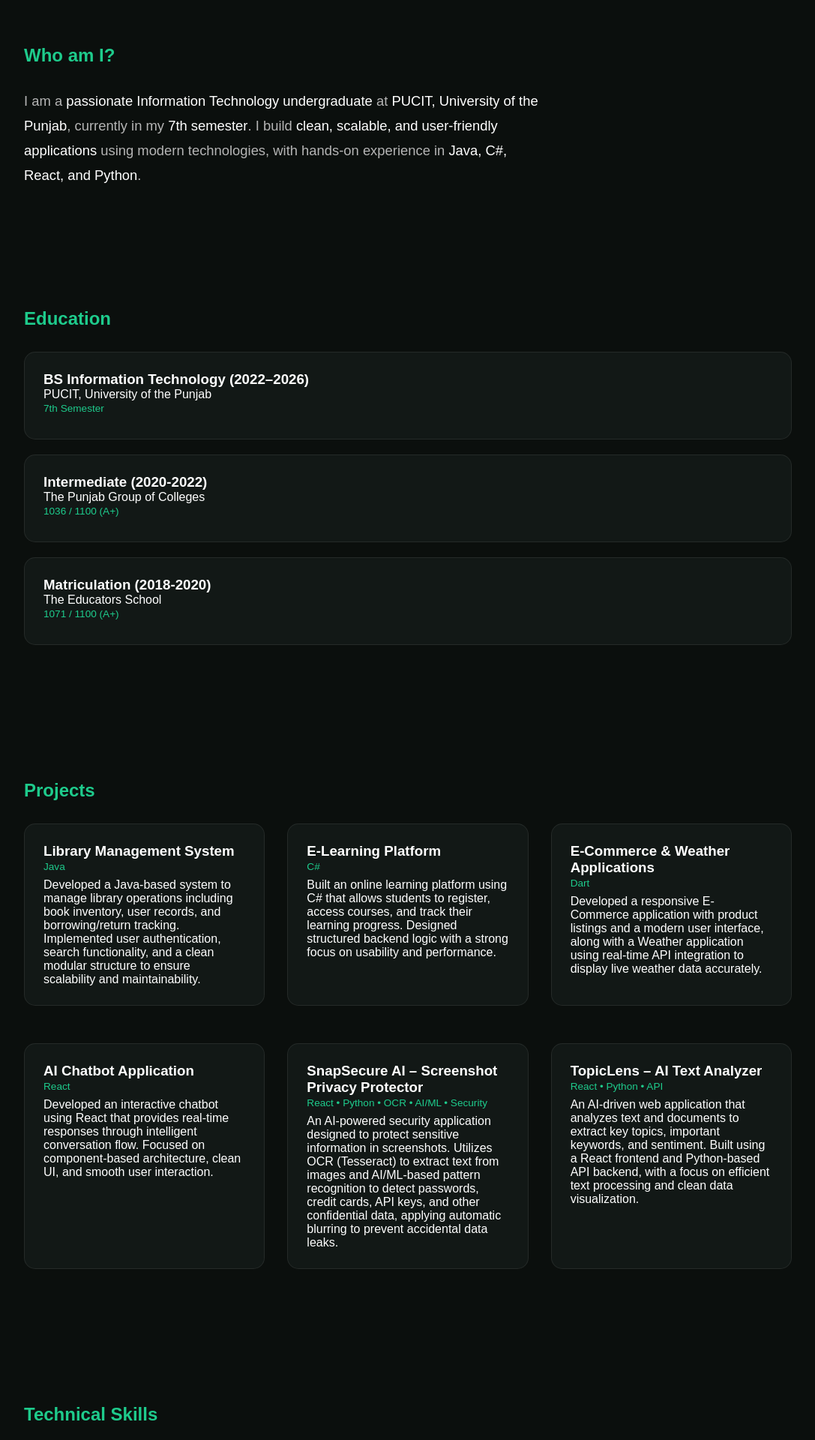
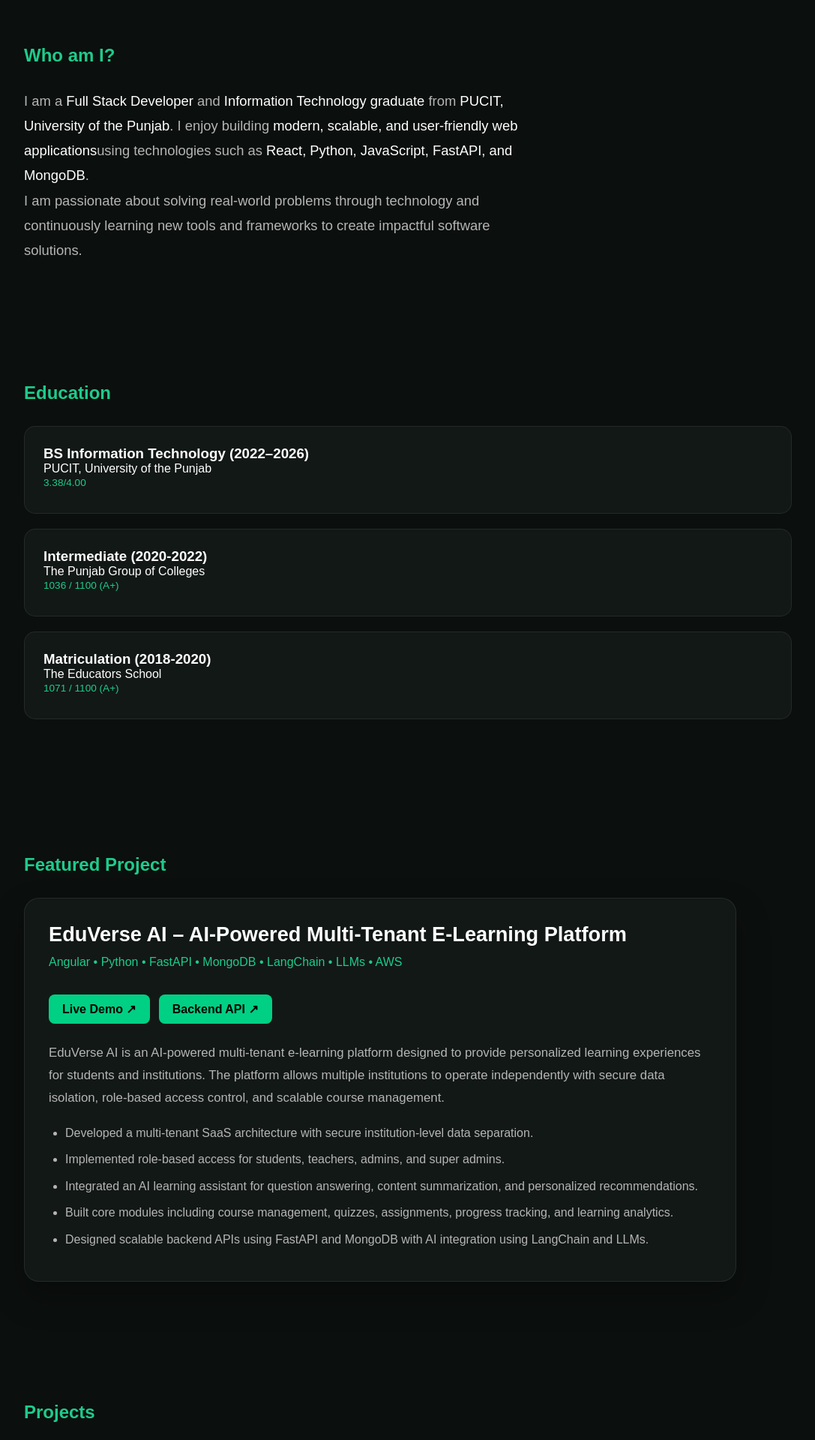
Before and after one commit to EmanShahbaz22/Portfolio, a React (Vite) app: page / in a window 1280 px wide. Shown: the part 820-2740 px from the top of the page at 75% size, without its empty margins (96-1183 px from the left). Built offline with nearby package versions, Linux system fonts and the light colour scheme.

Commit message:
Update portfolio with featured project and project links

```diff
--- a/src/App.css
+++ b/src/App.css
@@ -459,3 +459,65 @@
     grid-template-columns: 1fr; /* mobile */
   }
 }
+
+.featured-card {
+  background: var(--card);
+  border: 1px solid rgba(255, 255, 255, 0.08);
+  border-radius: 20px;
+  padding: 32px;
+  max-width: 950px;
+  box-shadow: 0 20px 45px rgba(0, 0, 0, 0.25);
+}
+
+.featured-card h3 {
+  font-size: 1.7rem;
+  margin-bottom: 12px;
+  color: var(--text);
+}
+
+.featured-card span {
+  display: inline-block;
+  color: var(--primary);
+  font-weight: 500;
+  margin-bottom: 18px;
+}
+
+.featured-card p {
+  color: var(--muted);
+  line-height: 1.8;
+  font-size: 1.05rem;
+  margin-bottom: 18px;
+}
+
+.featured-card ul {
+  padding-left: 22px;
+}
+
+.featured-card li {
+  color: var(--muted);
+  margin-bottom: 10px;
+  line-height: 1.6;
+}
+
+.project-links {
+  display: flex;
+  gap: 12px;
+  margin: 16px 0 24px;
+  flex-wrap: wrap;
+}
+
+.project-links a {
+  display: inline-block;
+  padding: 10px 18px;
+  background: #00d084;
+  color: #000;
+  text-decoration: none;
+  border-radius: 8px;
+  font-weight: 600;
+  transition: 0.3s ease;
+}
+
+.project-links a:hover {
+  transform: translateY(-2px);
+  opacity: 0.9;
+}
--- a/src/App.jsx
+++ b/src/App.jsx
@@ -6,6 +6,7 @@ import Skills from "./components/Skills";
 import Projects from "./components/Projects";
 import Contact from "./components/Contact";
 import Footer from "./components/Footer";
+import FeaturedProject from "./components/FeaturedProject";
 
 export default function App() {
   return (
@@ -14,6 +15,7 @@ export default function App() {
       <Hero />
       <About />
       <Education />
+      <FeaturedProject />
       <Projects />
       <Skills />
       <Contact />
--- a/src/components/About.jsx
+++ b/src/components/About.jsx
@@ -2,14 +2,19 @@ export default function About() {
   return (
     <section id="about" className="section">
       <h2>Who am I?</h2>
+
       <p className="about-text">
-  I am a <strong>passionate Information Technology undergraduate</strong> at
-  <strong> PUCIT, University of the Punjab</strong>, currently in my
-  <strong> 7th semester</strong>. I build <strong>clean, scalable, and
-  user-friendly applications</strong> using modern technologies, with hands-on
-  experience in <strong>Java, C#, React, and Python</strong>.
-</p>
+        I am a <strong>Full Stack Developer</strong> and
+        <strong> Information Technology graduate</strong> from
+        <strong> PUCIT, University of the Punjab</strong>. I enjoy building
+        <strong> modern, scalable, and user-friendly web applications</strong>
+        using technologies such as <strong>React, Python, JavaScript, FastAPI, and MongoDB</strong>.
+      </p>
 
+      <p className="about-text">
+        I am passionate about solving real-world problems through technology and
+        continuously learning new tools and frameworks to create impactful software solutions.
+      </p>
     </section>
   );
 }
--- a/src/components/Education.jsx
+++ b/src/components/Education.jsx
@@ -6,7 +6,7 @@ export default function Education() {
       <div className="card">
         <h3>BS Information Technology (2022–2026)</h3>
         <p>PUCIT, University of the Punjab</p>
-        <span>7th Semester</span>
+        <span>3.38/4.00</span>
       </div>
 
       <div className="card">
--- /dev/null
+++ b/src/components/FeaturedProject.jsx
@@ -0,0 +1,64 @@
+export default function FeaturedProject() {
+  return (
+    <section id="featured-project" className="section">
+      <h2>Featured Project</h2>
+
+      <div className="featured-card">
+        <h3>EduVerse AI – AI-Powered Multi-Tenant E-Learning Platform</h3>
+
+        <span>
+          Angular • Python • FastAPI • MongoDB • LangChain • LLMs • AWS
+        </span>
+
+        <div className="project-links">
+          <a
+            href="https://eduverse-ai-app.vercel.app/"
+            target="_blank"
+            rel="noopener noreferrer"
+          >
+            Live Demo ↗
+          </a>
+
+          <a
+            href="https://eduverse-ai-main-backend.onrender.com/docs"
+            target="_blank"
+            rel="noopener noreferrer"
+          >
+            Backend API ↗
+          </a>
+        </div>
+
+        <p>
+          EduVerse AI is an AI-powered multi-tenant e-learning platform designed
+          to provide personalized learning experiences for students and
+          institutions. The platform allows multiple institutions to operate
+          independently with secure data isolation, role-based access control,
+          and scalable course management.
+        </p>
+
+        <ul>
+          <li>
+            Developed a multi-tenant SaaS architecture with secure
+            institution-level data separation.
+          </li>
+          <li>
+            Implemented role-based access for students, teachers, admins, and
+            super admins.
+          </li>
+          <li>
+            Integrated an AI learning assistant for question answering, content
+            summarization, and personalized recommendations.
+          </li>
+          <li>
+            Built core modules including course management, quizzes,
+            assignments, progress tracking, and learning analytics.
+          </li>
+          <li>
+            Designed scalable backend APIs using FastAPI and MongoDB with AI
+            integration using LangChain and LLMs.
+          </li>
+        </ul>
+      </div>
+    </section>
+  );
+}
--- a/src/components/Hero.jsx
+++ b/src/components/Hero.jsx
@@ -8,7 +8,7 @@ export default function Hero() {
 
         <h1>
           Hi There! <br />
-          I am <span className="highlight"> Software Developer</span>
+          I am <span className="highlight"> Full Stack Developer</span>
         </h1>
 
         <p className="hero-subtitle">
--- a/src/components/Projects.jsx
+++ b/src/components/Projects.jsx
@@ -43,6 +43,17 @@ export default function Projects() {
 <div className="card">
   <h3>AI Chatbot Application</h3>
   <span>React</span>
+
+  <div className="project-links">
+    <a
+      href="https://chatteee-dun.vercel.app/"
+      target="_blank"
+      rel="noopener noreferrer"
+    >
+      Live Demo ↗
+    </a>
+  </div>
+
   <p>
     Developed an interactive chatbot using React that provides
     real-time responses through intelligent conversation flow.
@@ -75,6 +86,21 @@ export default function Projects() {
             efficient text processing and clean data visualization.
           </p>
         </div>
+
+                {/* Photo GPS Cleaner */}
+        <div className="card">
+          <h3>Photo GPS Cleaner</h3>
+          <span>React • Python • FastAPI • Pillow • HEIF</span>
+          <p>
+            Developed a web application that removes GPS and location metadata
+            from image files, including HEIC/HEIF formats. Integrated a React
+            frontend with a FastAPI backend to provide secure and efficient
+            image processing while helping users protect their privacy before
+            sharing photos.
+          </p>
+        </div>
+
+
       </div>
     </section>
   );
```
Lines whose indentation alone changed are shown as unchanged.
